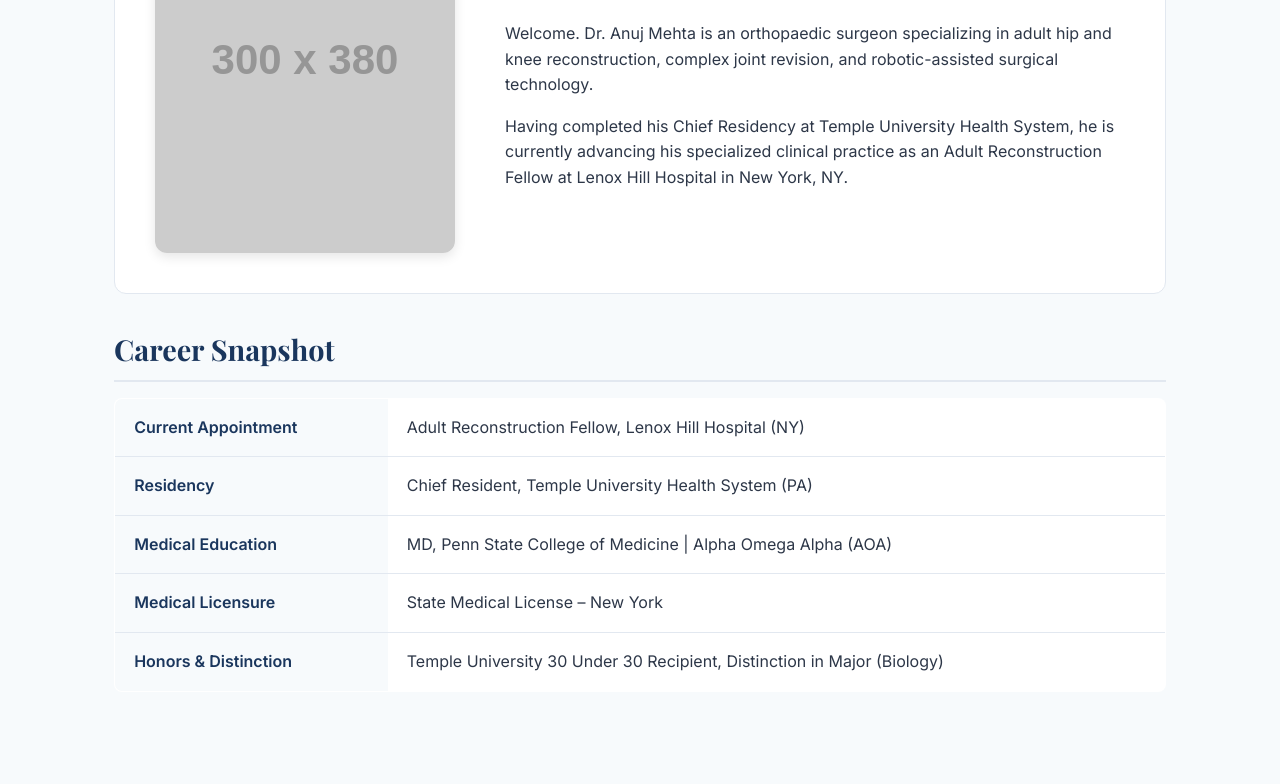
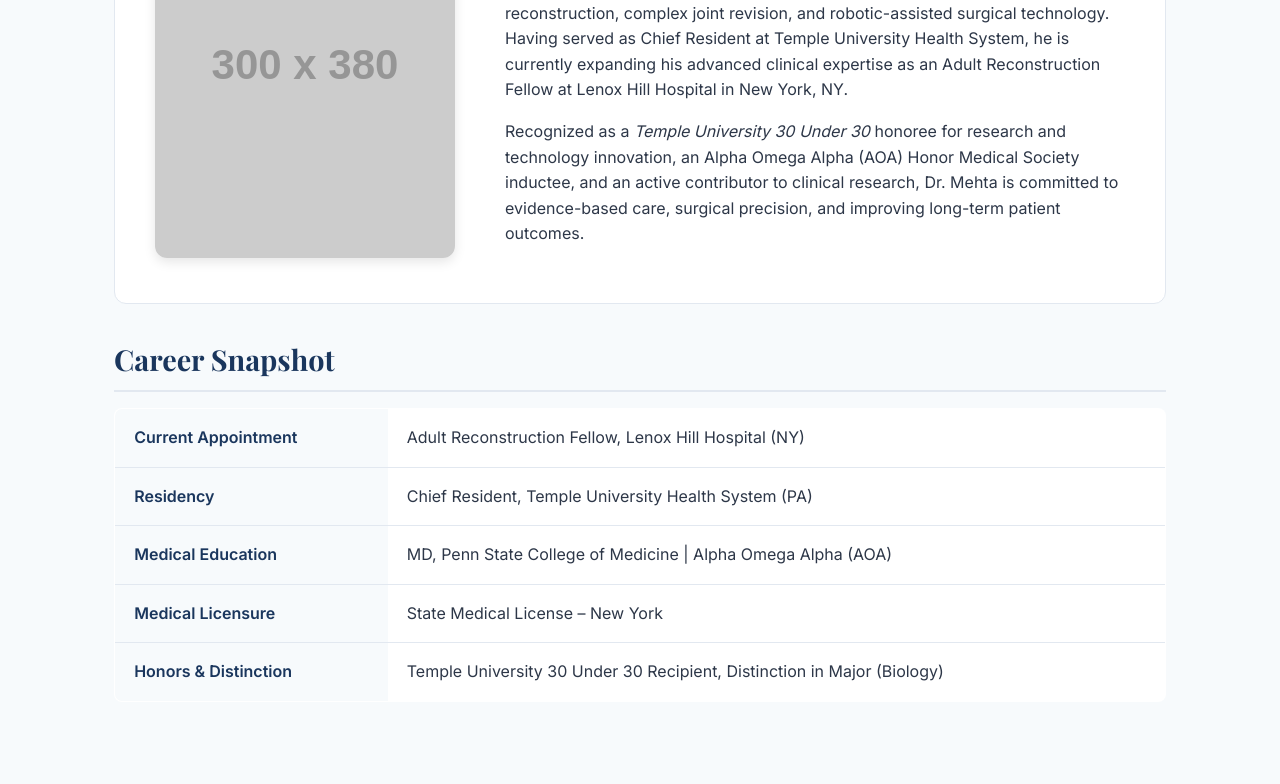
Before and after one commit to anuj92129/anujmehtamd, a plain HTML site: page index.html in a window 1280 px wide. Shown: the part 307-1091 px from the top of the page. Drawn offline with nearby package versions, Linux system fonts and the light colour scheme; placeholder pictures from the web are drawn by us.

Commit message:
Revise executive bio and clean up switchTab function
Updated the executive bio section for clarity and detail. Removed comments in the switchTab function for cleaner code.

```diff
--- a/index.html
+++ b/index.html
@@ -241,13 +241,16 @@
         <!-- PAGE 1: HOME -->
         <section id="home" class="page-section active">
             <div class="hero-grid">
-                <!-- IMAGE PLACEHOLDER 1: Main Headshot -->
+                <!-- IMAGE PLACEHOLDER: Main Headshot -->
                 <img src="images/headshot.jpg" alt="Dr. Anuj Mehta" class="profile-photo" onerror="this.src='https://via.placeholder.com/300x380?text=Upload+headshot.jpg+to+images/'">
                 <div>
                     <h1 class="hero-title">Anuj Mehta, MD</h1>
                     <div class="hero-subtitle">Adult Reconstruction Orthopaedic Surgeon</div>
-                    <p>Welcome. Dr. Anuj Mehta is an orthopaedic surgeon specializing in adult hip and knee reconstruction, complex joint revision, and robotic-assisted surgical technology.</p>
-                    <p>Having completed his Chief Residency at Temple University Health System, he is currently advancing his specialized clinical practice as an Adult Reconstruction Fellow at Lenox Hill Hospital in New York, NY.</p>
+
+                    <!-- EXECUTIVE BIO -->
+                    <p>Dr. Anuj Mehta is an orthopaedic surgeon specializing in adult hip and knee reconstruction, complex joint revision, and robotic-assisted surgical technology. Having served as Chief Resident at Temple University Health System, he is currently expanding his advanced clinical expertise as an Adult Reconstruction Fellow at Lenox Hill Hospital in New York, NY.</p>
+
+                    <p>Recognized as a <em>Temple University 30 Under 30</em> honoree for research and technology innovation, an Alpha Omega Alpha (AOA) Honor Medical Society inductee, and an active contributor to clinical research, Dr. Mehta is committed to evidence-based care, surgical precision, and improving long-term patient outcomes.</p>
                 </div>
             </div>
 
@@ -428,21 +431,17 @@
 
     <script>
         function switchTab(tabId) {
-            // Hide all sections
             const sections = document.querySelectorAll('.page-section');
             sections.forEach(s => s.classList.remove('active'));
 
-            // Deactivate all nav links
             const navLinks = document.querySelectorAll('.nav-links a');
             navLinks.forEach(a => a.classList.remove('active'));
 
-            // Show selected section
             const activeSection = document.getElementById(tabId);
             if (activeSection) {
                 activeSection.classList.add('active');
             }
 
-            // Highlight selected nav link
             const activeNav = document.getElementById('nav-' + tabId);
             if (activeNav) {
                 activeNav.classList.add('active');
@@ -451,7 +450,6 @@
             window.scrollTo({ top: 0, behavior: 'smooth' });
         }
 
-        // Handle URL Hash navigation (e.g. #research)
         window.addEventListener('load', () => {
             const hash = window.location.hash.replace('#', '');
             if (hash && document.getElementById(hash)) {
```
